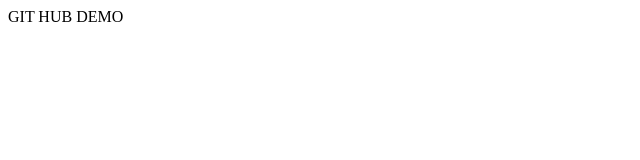
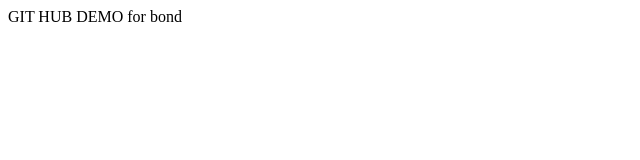
Before and after one commit to ARYANDUBEYs/Webev, a plain HTML site: page Index.html in a window 1280 px wide. Shown: the full height of the page, 0-640 px from the left. Drawn offline with Linux system fonts and the light colour scheme.

Commit message:
second change

```diff
--- a/Index.html
+++ b/Index.html
@@ -6,6 +6,6 @@
     <title>Document</title>
 </head>
 <body>
-    GIT HUB DEMO
+    GIT HUB DEMO for bond
 </body>
 </html>
```
